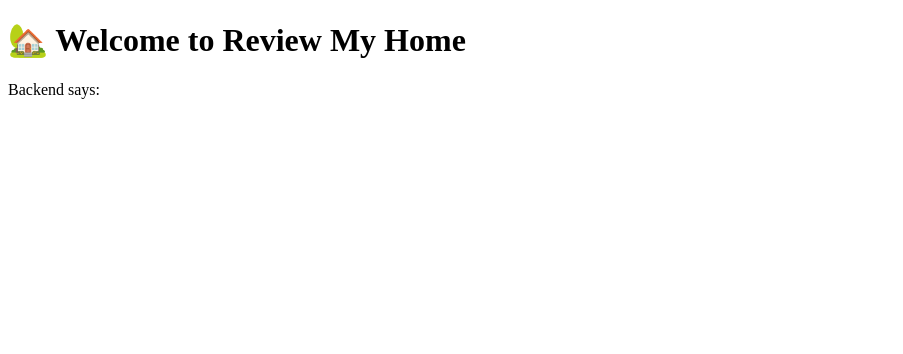
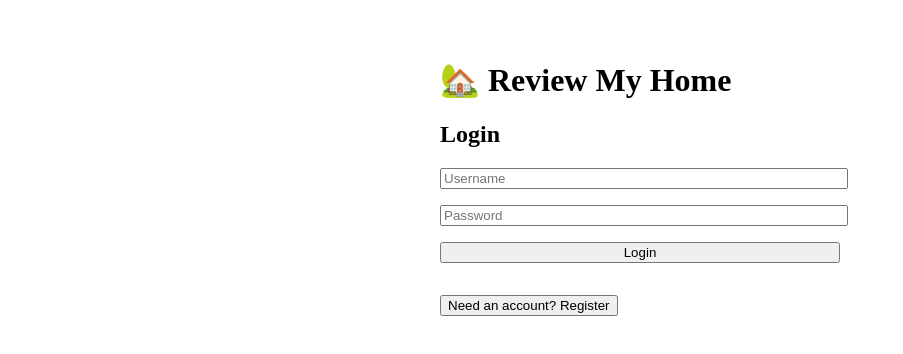
Before and after one commit to deekshithr999/home-review-app1, a React (Create React App) app in the folder frontend/: page / in a window 1280 px wide. Shown: the top 354 px of the page, without its empty margins (0-903 px from the left). Built offline with nearby package versions, Linux system fonts and the light colour scheme.

Commit message:
commit #3
frontend - Register & Login Form

A simple form for username & password
POST to /register and /login
Show success or error messages

```diff
--- a/frontend/src/App.js
+++ b/frontend/src/App.js
@@ -1,19 +1,74 @@
-import React, { useEffect, useState } from 'react';
+import React, { useState } from 'react';
 
 function App() {
+  const [mode, setMode] = useState('login'); // 'login' or 'register'
+  const [username, setUsername] = useState('');
+  const [password, setPassword] = useState('');
   const [message, setMessage] = useState('');
 
-  useEffect(() => {
-    fetch('http://localhost:5000/')
-      .then(response => response.json())
-      .then(data => setMessage(data.message))
-      .catch(error => console.error('Error fetching from backend:', error));
-  }, []);
+  const handleSubmit = async (e) => {
+    e.preventDefault();
+
+    const endpoint = mode === 'login' ? '/login' : '/register';
+
+    try {
+      const res = await fetch(`http://localhost:5000${endpoint}`, {
+        method: 'POST',
+        headers: { 'Content-Type': 'application/json' },
+        body: JSON.stringify({ username, password }),
+      });
+
+      const data = await res.json();
+
+      if (!res.ok) {
+        setMessage(data.error || 'Something went wrong');
+      } else {
+        setMessage(data.message);
+      }
+    } catch (err) {
+      setMessage('Error connecting to backend');
+      console.error(err);
+    }
+  };
 
   return (
-    <div>
-      <h1>🏡 Welcome to Review My Home</h1>
-      <p>Backend says: {message}</p>
+    <div style={{ padding: '2rem', maxWidth: '400px', margin: 'auto' }}>
+      <h1>🏡 Review My Home</h1>
+      <h2>{mode === 'login' ? 'Login' : 'Register'}</h2>
+
+      <form onSubmit={handleSubmit}>
+        <input
+          type="text"
+          placeholder="Username"
+          value={username}
+          required
+          onChange={(e) => setUsername(e.target.value)}
+          style={{ width: '100%', marginBottom: '1rem' }}
+        />
+        <input
+          type="password"
+          placeholder="Password"
+          value={password}
+          required
+          onChange={(e) => setPassword(e.target.value)}
+          style={{ width: '100%', marginBottom: '1rem' }}
+        />
+        <button type="submit" style={{ width: '100%' }}>
+          {mode === 'login' ? 'Login' : 'Register'}
+        </button>
+      </form>
+
+      <p style={{ marginTop: '1rem', color: 'green' }}>{message}</p>
+
+      <button
+        onClick={() => {
+          setMessage('');
+          setMode(mode === 'login' ? 'register' : 'login');
+        }}
+        style={{ marginTop: '1rem' }}
+      >
+        {mode === 'login' ? 'Need an account? Register' : 'Already have an account? Login'}
+      </button>
     </div>
   );
 }
```
